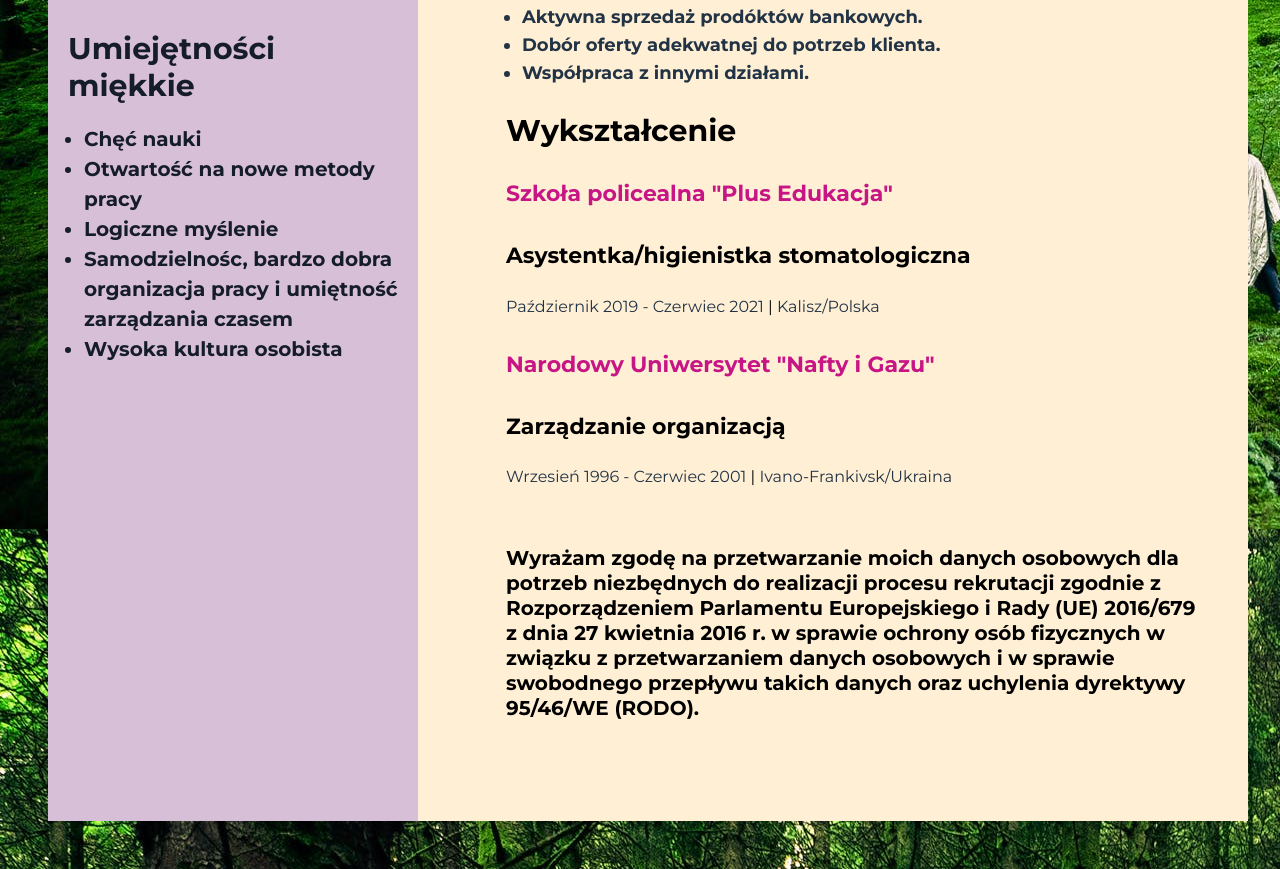
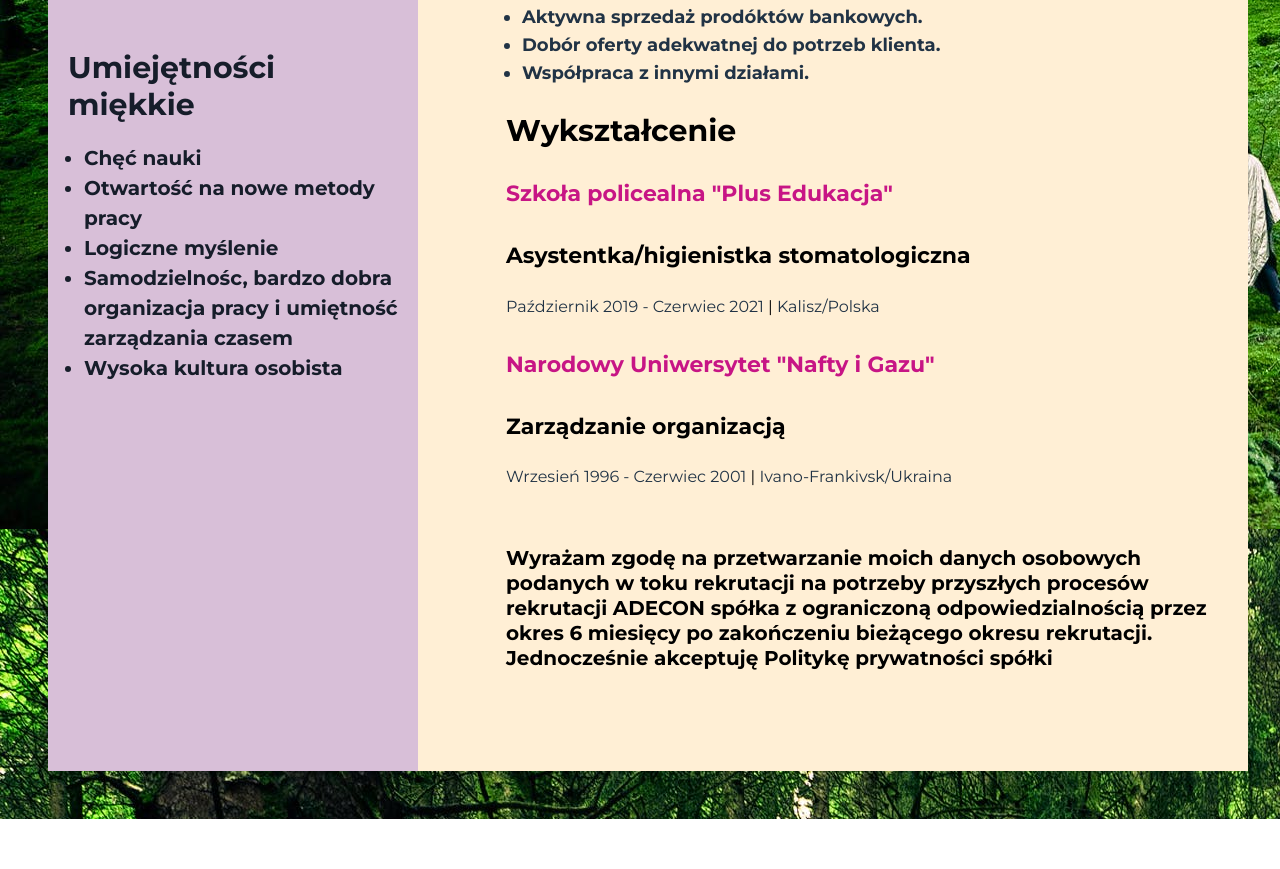
Before and after one commit to Ovoyana/resume, a plain HTML site: page index.html in a window 1280 px wide. Shown: the part 1138-2007 px from the top of the page. After the commit the page ends 1957 px from the top, so only its background shows below. Drawn offline with Linux system fonts and the light colour scheme.

Commit message:
update main

```diff
--- a/index.html
+++ b/index.html
@@ -139,18 +139,17 @@
           </p>
         </div>
         <p class="rodo">
-          Wyrażam zgodę na przetwarzanie moich danych osobowych dla potrzeb
-          niezbędnych do realizacji procesu rekrutacji zgodnie z Rozporządzeniem
-          Parlamentu Europejskiego i Rady (UE) 2016/679 z dnia 27 kwietnia 2016
-          r. w sprawie ochrony osób fizycznych w związku z przetwarzaniem danych
-          osobowych i w sprawie swobodnego przepływu takich danych oraz
-          uchylenia dyrektywy 95/46/WE (RODO).
+          Wyrażam zgodę na przetwarzanie moich danych osobowych podanych w toku
+          rekrutacji na potrzeby przyszłych procesów rekrutacji ADECON spółka z
+          ograniczoną odpowiedzialnością przez okres 6 miesięcy po zakończeniu
+          bieżącego okresu rekrutacji. Jednocześnie akceptuję Politykę
+          prywatności spółki
         </p>
       </div>
 
       <!-- Sidebar -->
 
-      <aside class="sidebar">
+      <aside class="sidebar">ma
         <img
           src="images/photo_2024-01-01_20-04-05.jpg"
           alt="My photo"
```
